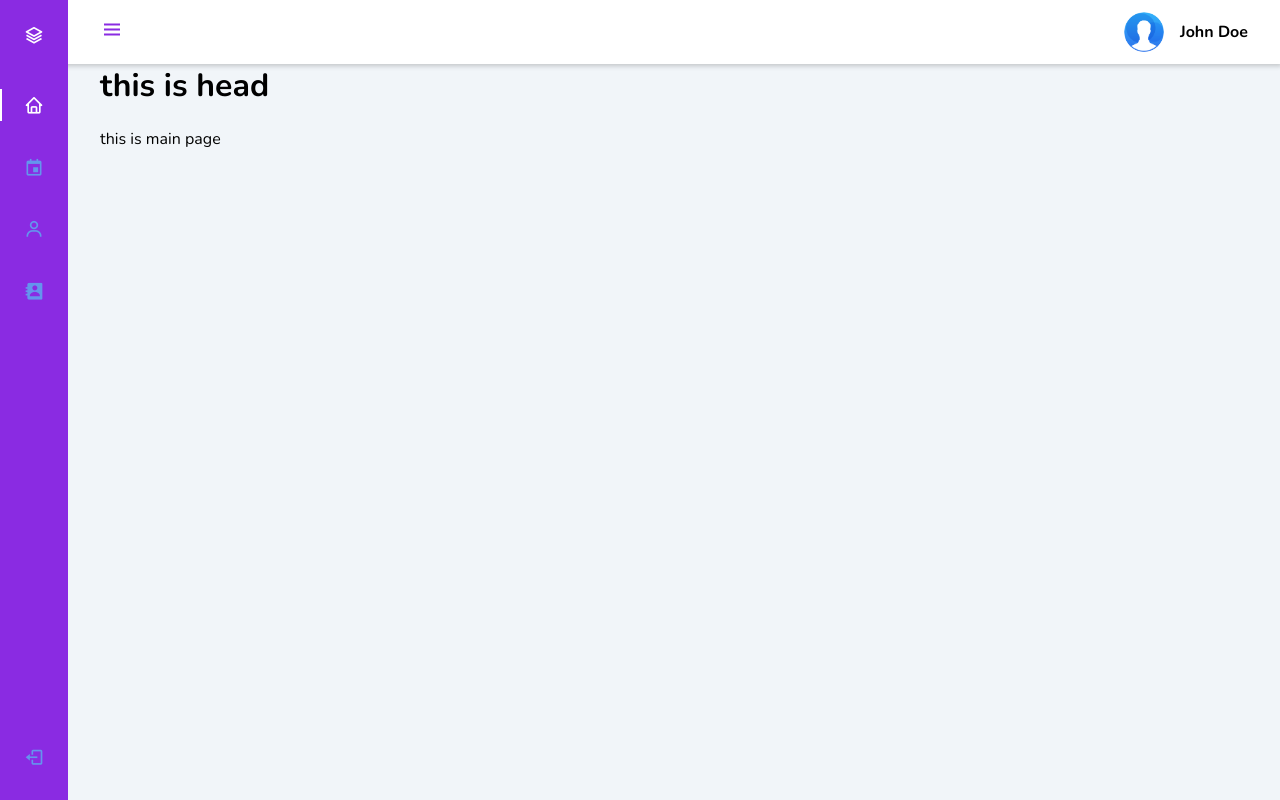
After one commit to Binshadcs/Event-Gateway, a Django app: page / in a window 1280 px wide. The commit adds this page. Run offline with Django 3.2, Linux system fonts and the light colour scheme.

Commit message:
base page designed

```diff
--- a/static/css/style.css
+++ b/eventGateway/static/css/style.css
@@ -5,9 +5,9 @@
   --header-height: 3rem;
   --nav-width: 68px;
 
-  --first-color: #222020;
-  --first-color-light: #ffffff;
-  --white-color: #9e9ca8;
+  --first-color: blueviolet;
+  --first-color-light: cornflowerblue;
+  --white-color: #ffffff;
 
 
   --body-font: 'Nunito', sans-serif;
@@ -24,6 +24,7 @@ body{
   position: relative;
   margin: var(--header-height) 0 0 0;
   padding: 0 1rem;
+  background:#f1f5f9;
   font-family: var(--body-font);
   font-size: var(--normal-font-size);
   transition: .5s;
@@ -45,6 +46,7 @@ a{
   justify-content: space-between;
   padding: 0 1rem;
   background-color: var(--white-color);
+  box-shadow: 2px 2px 5px rgba(0, 0, 0, 0.2);
   z-index: var(--z-fixed);
   transition: .5s;
 }
@@ -137,6 +139,19 @@ a{
 }
 
 
+header label span {
+    font-size: 1.7rem;
+    padding-right: 1rem;
+}
+.user-wrapper {
+    display: flex;
+    align-items: center;
+
+}
+.user-wrapper img {
+    border-radius: 50%;
+    margin-right: 1rem;
+}
 @media screen and (min-width: 768px){
   body{
     margin: calc(var(--header-height) + 1rem) 0 0 0;
@@ -163,4 +178,8 @@ a{
   .body-pd{
     padding-left: calc(var(--nav-width) + 188px);
   }
+  .user-wrapper h4{
+      visibility: ;
+  }
+
 }
--- a/eventGateway/templates/base.html
+++ b/eventGateway/templates/base.html
@@ -0,0 +1,36 @@
+{% load static %}
+<!DOCTYPE html>
+<html lang="en">
+    <head>
+        <meta charset="UTF-8">
+        <meta name="viewport" content="width=device-width, initial-scale=1.0">
+        <title>
+            {% block title %}
+
+            {% endblock title%}
+        </title>
+        <!--CSS and CDNs here-->
+        <link href='https://cdn.jsdelivr.net/npm/boxicons@2.0.5/css/boxicons.min.css' rel='stylesheet'>
+        <link rel="stylesheet" href="{% static 'css/style.css' %}">
+        <!--CSS and CDN close-->
+    </head>
+    <body id="body-pd">
+
+    {% include 'menu.html'%}
+      <div class="main-top">
+         {% block head %}
+
+         {% endblock head %}
+      </div>
+      <div class="main-contend">
+            {% block main %}
+
+            {% endblock main %}
+      </div>
+
+        <!--JS here-->
+        <script src="{% static 'js/main.js' %}"></script>
+
+        <!--JS close-->
+    </body>
+</html>
--- /dev/null
+++ b/eventGateway/templates/home.html
@@ -0,0 +1,11 @@
+{% extends 'base.html' %}
+{% load static %}
+{% block title %}
+
+{% endblock title%}
+{% block head %}
+<h1>this is head</h1>
+{% endblock head %}
+{% block main %}
+ this is main page
+{% endblock main %}
--- a/eventGateway/templates/log.html
+++ b/eventGateway/templates/log.html
@@ -1,9 +1,10 @@
+{% load static%}
 <!DOCTYPE html>
 <html lang="en" dir="1tr">
     <head>
         <meta charset="utf-8">
         <title>Animated Login Form</title>
-        <link rel="stylesheet" href="style.css">
+        <link rel="stylesheet" href="{% static 'css/log.css' %}">
     </head>
     <body>
         <div class="center">
--- a/eventGateway/templates/menu.html
+++ b/eventGateway/templates/menu.html
@@ -1,22 +1,14 @@
-<!DOCTYPE html>
-<html lang="en">
-    <head>
-        <meta charset="UTF-8">
-        <meta name="viewport" content="width=device-width, initial-scale=1.0">
-
-        <!-- ===== BOX ICONS ===== -->
-        <link href='https://cdn.jsdelivr.net/npm/boxicons@2.0.5/css/boxicons.min.css' rel='stylesheet'>
-
-        <!-- ===== CSS ===== -->
-        <link rel="stylesheet" href="css/style.css">
-
-        <title>event_gateway</title>
-    </head>
-    <body id="body-pd">
-        <header class="header" id="header">
+{% load static %}
+<header class="header" id="header">
             <div class="header__toggle">
                 <i class='bx bx-menu' id="header-toggle"></i>
             </div>
+                <div class="user-wrapper">
+                    <img src="{% static 'image/me.png' %}" width="40px" height="40px" alt="">
+                    <div>
+                        <h4>John Doe</h4>
+                    </div>
+                </div>
 
         </header>
 
@@ -58,8 +50,3 @@
                 </a>
             </nav>
         </div>
-
-        <h1>Events Management Portal </h1>
-        <script src="js/main.js"></script>
-    </body>
-</html>
--- /dev/null
+++ b/eventGateway/urls.py
@@ -0,0 +1,12 @@
+from django.urls import path
+from . import views
+
+urlpatterns = [
+    path('', views.home, name='home'),
+    path('login', views.login, name='login'),
+
+    # url(r'^home/', views.home),
+    # re_path(r'^?/$', views.home),
+    # url(r'^about/', views.about),
+    # re_path(r'^about?/$', views.about),
+]
--- a/eventGateway/views.py
+++ b/eventGateway/views.py
@@ -1,3 +1,10 @@
-from django.shortcuts import render
+from django.shortcuts import render, redirect
+from .models import *
 
-# Create your views here.
+def home(request):
+
+    return render(request, 'home.html')
+
+def login(request):
+
+    return render(request, 'log.html')
--- a/eventManagement/settings.py
+++ b/eventManagement/settings.py
@@ -120,5 +120,5 @@ USE_TZ = True
 
 STATIC_URL = '/static/'
 STATICFILES_DIRS=[
-    os.path.join(BASE_DIR, 'static')
+    os.path.join(BASE_DIR, 'eventGateway/static'),
 ]
--- a/eventManagement/urls.py
+++ b/eventManagement/urls.py
@@ -14,8 +14,10 @@ Including another URLconf
     2. Add a URL to urlpatterns:  path('blog/', include('blog.urls'))
 """
 from django.contrib import admin
-from django.urls import path
+from django.urls import path, include
+from django.conf.urls import url
 
 urlpatterns = [
     path('admin/', admin.site.urls),
+    url(r'^', include('eventGateway.urls')),
 ]
```
Also changed, not shown: eventGateway/templates/event_reg.html (added, +11 -0 lines), db.sqlite3, eventGateway/static/css/log.css (renamed from static/css/log.css), eventGateway/static/css/s.css (added), eventGateway/static/image/me.png (added), eventGateway/static/js/main.js (renamed from static/js/main.js), eventGateway/static/js/s.js (added).
